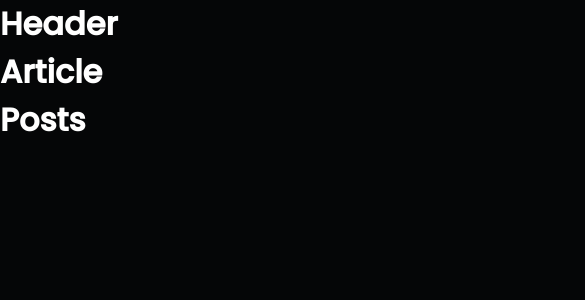
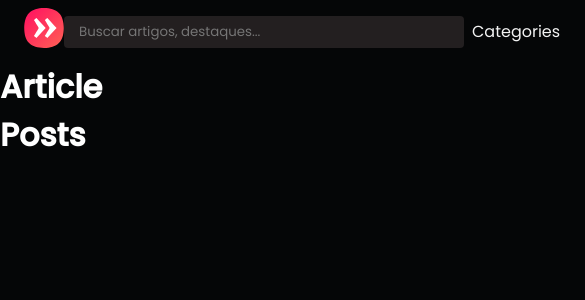
Before and after one commit to pfrancaneto/blog, a React (Create React App) app: page / in a window 390 px wide. Shown: the top 300 px of the page, 585 px wide, since content can reach past the window. Built offline with nearby package versions, Linux system fonts and the light colour scheme.

Commit message:
developed header - not responsive

```diff
--- a/src/components/Header/index.js
+++ b/src/components/Header/index.js
@@ -1,10 +1,24 @@
-import './styles.css';
-
+import logoSvg from '../../svg/logo.svg';
+import "./styles.css";
 
 const Header = () => {
   return (
-    <h1>Header</h1>
+    <header>
+      <div className="logo">
+        <img src={logoSvg} alt="" />
+      </div>
+      <div className="search">
+        <input type="text" placeholder='Buscar artigos, destaques...'/>
+      </div>
+      <nav>
+        <ul className="menu">
+          <li><a className='link' href="/#">Categories</a></li>
+          <li><a className='link' href="/#">About</a></li>
+          <li><a className='link' href="/#">Contact</a></li>
+        </ul>
+      </nav>
+    </header>
   );
-}
+};
 
 export default Header;
--- a/src/components/Header/styles.css
+++ b/src/components/Header/styles.css
@@ -0,0 +1,41 @@
+header {
+  max-width: 1200px;
+  padding: 8px 24px;
+  margin: 0 auto;
+
+  display: flex;
+  justify-content: space-between;
+  align-items: center;
+}
+
+img {
+  width: 40px;
+  height: 40px;
+}
+
+.search input {
+  width: 400px;
+  border: none;
+  border-radius: 4px;
+  background-color: #231f20;
+  color: #f0f3f5;
+  padding: 6px 15px;
+  outline: 0;
+}
+
+.menu {
+  list-style: none;
+  display: flex;
+  gap: 1.5rem;
+}
+
+.link{
+  text-decoration: none;
+  color: #f3f3f3;
+  padding: 8px;
+}
+
+.link:hover {
+  opacity: .6;
+  transition: .6s ease;
+}
```
Also changed, not shown: src/svg/logo.svg (added).
